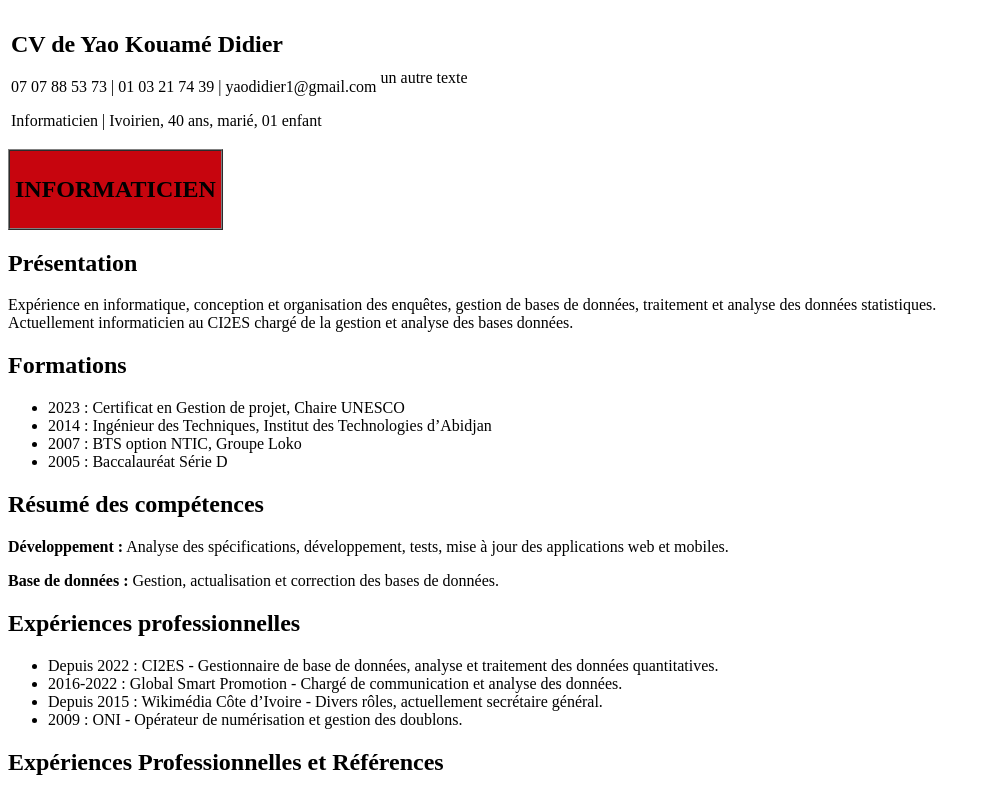
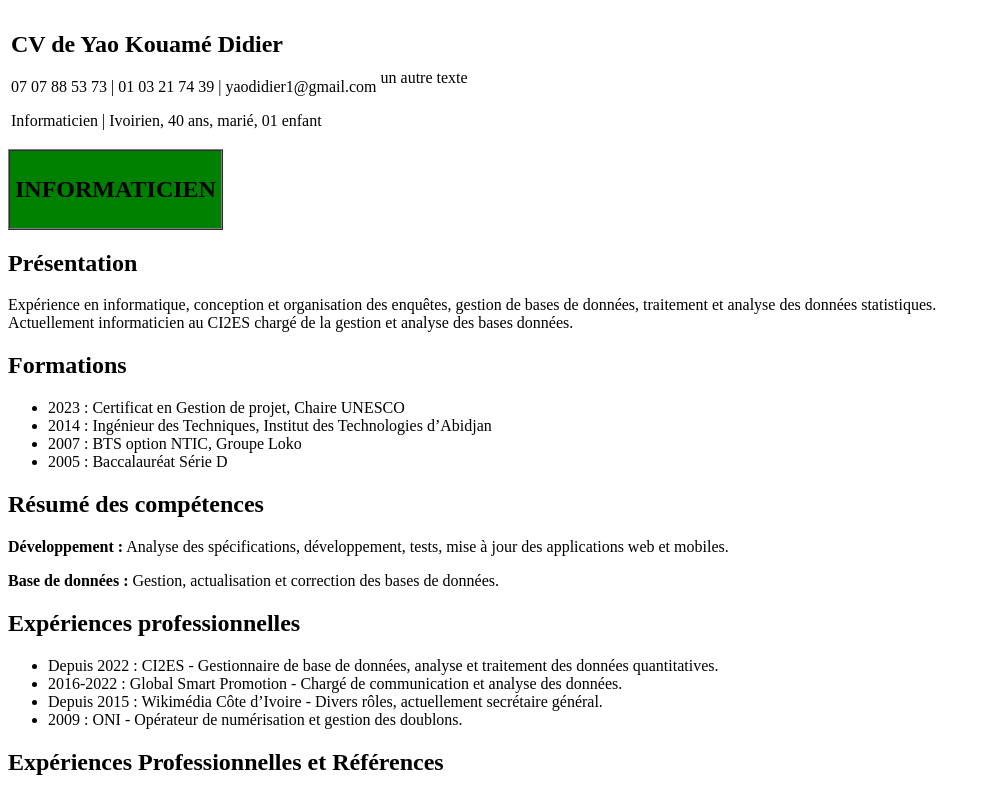
Before and after one commit to firminfinva/Cv, a plain HTML site: page index.html in a window 1280 px wide. Shown: the top 794 px of the page, without its empty margins (0-991 px from the left). Drawn offline with Linux system fonts and the light colour scheme.

Commit message:
fix:change color from red to green

```diff
--- a/index.html
+++ b/index.html
@@ -20,7 +20,7 @@
     </nav>
     <main>
       <table border="1" cellspacing="0" cellpadding="5" >
-        <tr> <td BGCOLOR="#c7050e">
+        <tr> <td BGCOLOR="#008000">
 
        <h1>INFORMATICIEN</h1>
         </td>
```
